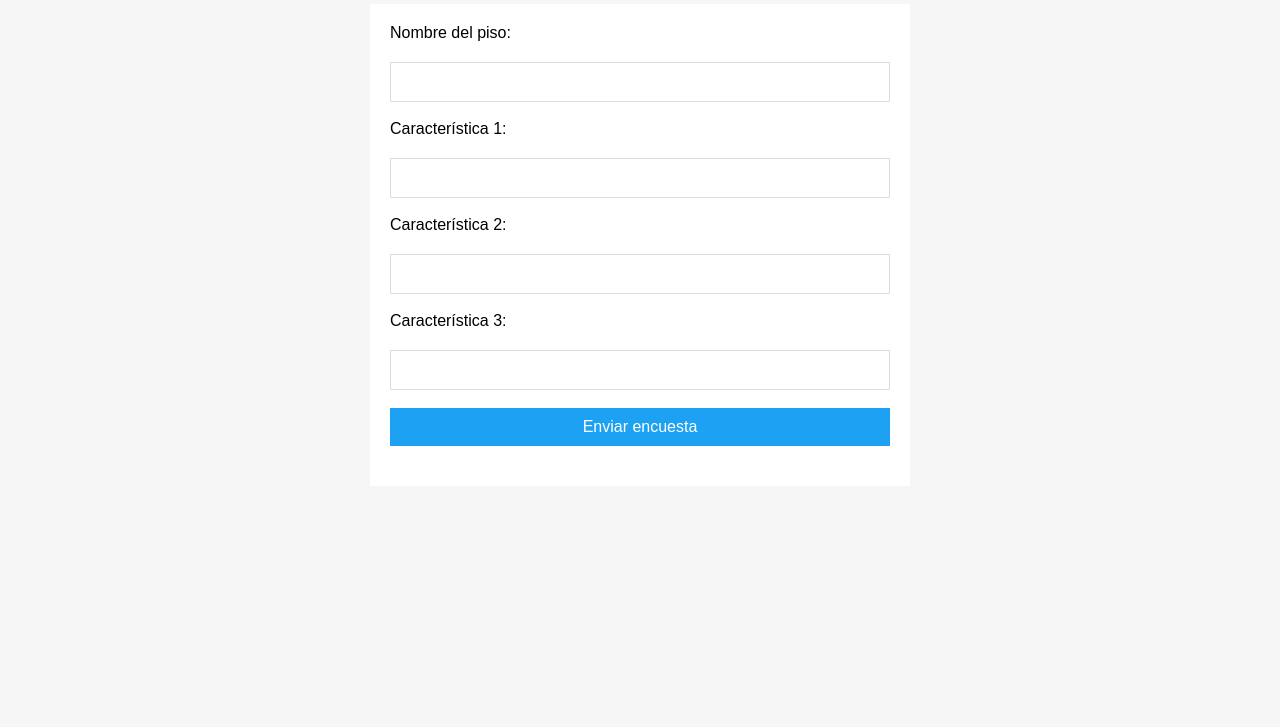
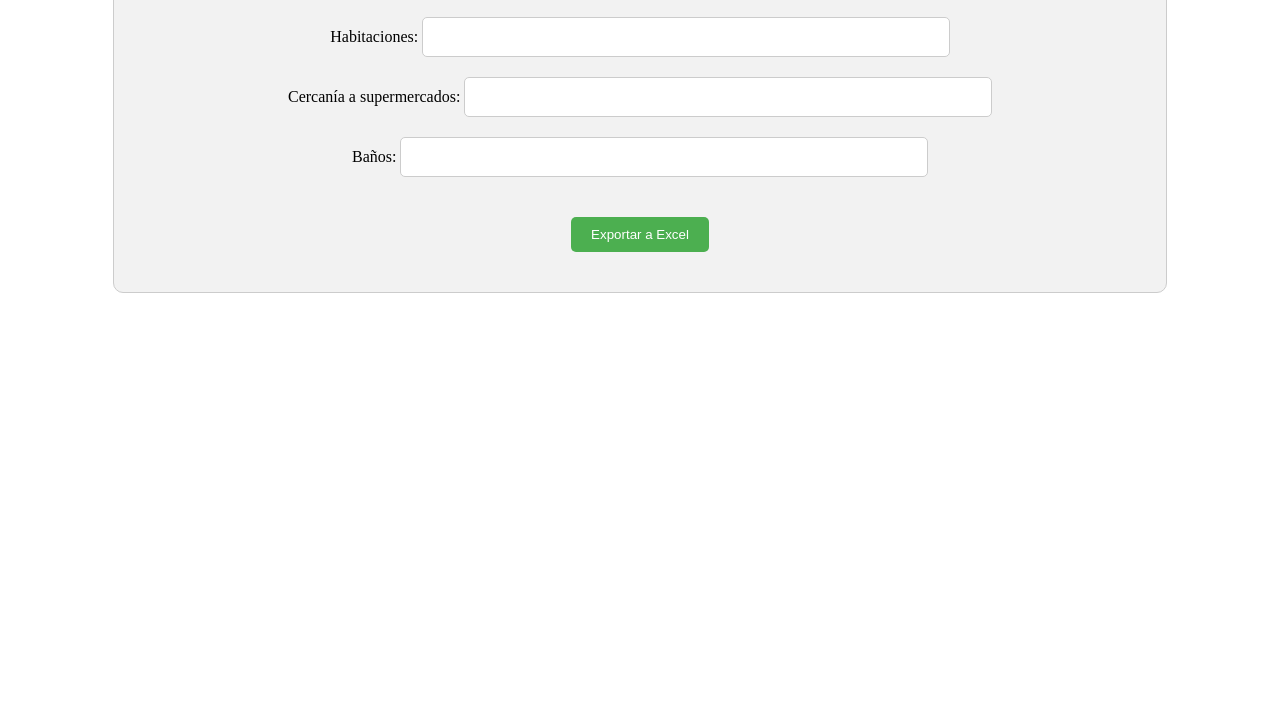
Before and after one commit to adelbust/pisoChooser.github.io, a plain HTML site: page index.html in a window 1280 px wide. Shown: the part 73-800 px from the top of the page. Drawn offline with Linux system fonts and the light colour scheme.

Commit message:
Update index.html

```diff
--- a/index.html
+++ b/index.html
@@ -2,98 +2,96 @@
 <html>
   <head>
     <meta charset="UTF-8" />
-    <title>Encuesta de calificación de pisos</title>
-
+    <meta name="viewport" content="width=device-width, initial-scale=1.0" />
+    <title>Encuesta de pisos</title>
     <style>
-      body {
-        font-family: Arial, sans-serif;
-        margin: 0;
-        padding: 0;
-        background-color: #f6f6f6;
+      /* Add styles for the form and labels */
+      form {
+        width: 80%;
+        margin: 0 auto;
+        text-align: center;
+        padding: 20px;
+        background-color: #f2f2f2;
+        border: 1px solid #ccc;
+        border-radius: 10px;
       }
 
-      h1 {
-        text-align: center;
+      label {
+        display: block;
         margin: 20px 0;
       }
 
-      form {
-        max-width: 500px;
-        margin: 0 auto;
-        padding: 20px;
-        background-color: #fff;
-      }
-
-      label,
-      input[type="submit"] {
-        display: block;
-        margin-bottom: 20px;
-      }
-
-      input[type="text"],
       input[type="number"] {
-        width: 100%;
         padding: 10px;
         font-size: 16px;
-        box-sizing: border-box;
-        border: 1px solid #ddd;
+        border-radius: 5px;
+        border: 1px solid #ccc;
+        width: 50%;
+        text-align: center;
       }
 
       input[type="submit"] {
-        width: 100%;
-        background-color: #1da1f2;
-        color: #fff;
-        padding: 10px;
-        text-align: center;
-        font-size: 16px;
+        padding: 10px 20px;
+        background-color: #4caf50;
+        color: white;
+        border: none;
+        border-radius: 5px;
         cursor: pointer;
-        border: none;
+        margin-top: 20px;
       }
 
-      @media (max-width: 500px) {
-        form {
-          padding: 10px;
-        }
+      input[type="submit"]:hover {
+        background-color: #3e8e41;
       }
     </style>
   </head>
   <body>
-    <h1>Encuesta de calificación de pisos</h1>
-    <form id="encuesta">
-      <label for="nombre-piso">Nombre del piso:</label>
-      <input type="text" id="nombre-piso" name="nombre-piso" required />
-      <br /><br />
-      <label for="caracteristica-1">Característica 1:</label>
-      <input
-        type="number"
-        id="caracteristica-1"
-        name="caracteristica-1"
-        min="1"
-        max="10"
-        required
-      />
-      <br /><br />
-      <label for="caracteristica-2">Característica 2:</label>
-      <input
-        type="number"
-        id="caracteristica-2"
-        name="caracteristica-2"
-        min="1"
-        max="10"
-        required
-      />
-      <br /><br />
-      <label for="caracteristica-3">Característica 3:</label>
-      <input
-        type="number"
-        id="caracteristica-3"
-        name="caracteristica-3"
-        min="1"
-        max="10"
-        required
-      />
-      <br /><br />
-      <input type="submit" value="Enviar encuesta" />
+    <!-- The form to collect the votes -->
+    <form id="vote-form">
+
+        <label>Que casa es?: <input type="text" name="Casa" /></label>
+      <label
+      <!-- Add the fields for the different characteristics -->
+      <label>Habitaciones: <input type="number" name="habitaciones" /></label>
+      <label
+        >Cercanía a supermercados: <input type="number" name="cercania-super"
+      /></label>
+      <label>Baños: <input type="number" name="banos" /></label>
+
+      <!-- The submit button -->
+      <input type="submit" value="Exportar a Excel" />
     </form>
+
+    <!-- Include the SheetJS library -->
+    <script src="https://cdnjs.cloudflare.com/ajax/libs/xlsx/0.15.5/xlsx.full.min.js"></script>
+
+    <!-- The JavaScript code to handle the form submission -->
+    <script>
+      // Get a reference to the form
+      const form = document.getElementById("vote-form");
+
+      // Listen for the form submission
+      form.addEventListener("submit", (event) => {
+        // Prevent the default form submission
+        event.preventDefault();
+
+        // Collect the data from the form
+        const data = {
+          habitaciones: form.elements["habitaciones"].value,
+          "cercania-super": form.elements["cercania-super"].value,
+          banos: form.elements["banos"].value,
+        };
+
+        // Convert the data to a worksheet
+        const worksheet = XLSX.utils.json_to_sheet([data]);
+
+        // Create a new workbook and add the worksheet
+        const workbook = XLSX.utils.book_new();
+        XLSX.utils.book_append_sheet(workbook, worksheet, "Votos");
+
+        // Generate the Excel file and download it
+        XLSX.writeFile(workbook, "votos.xlsx");
+      });
+    </script>
   </body>
 </html>
```
